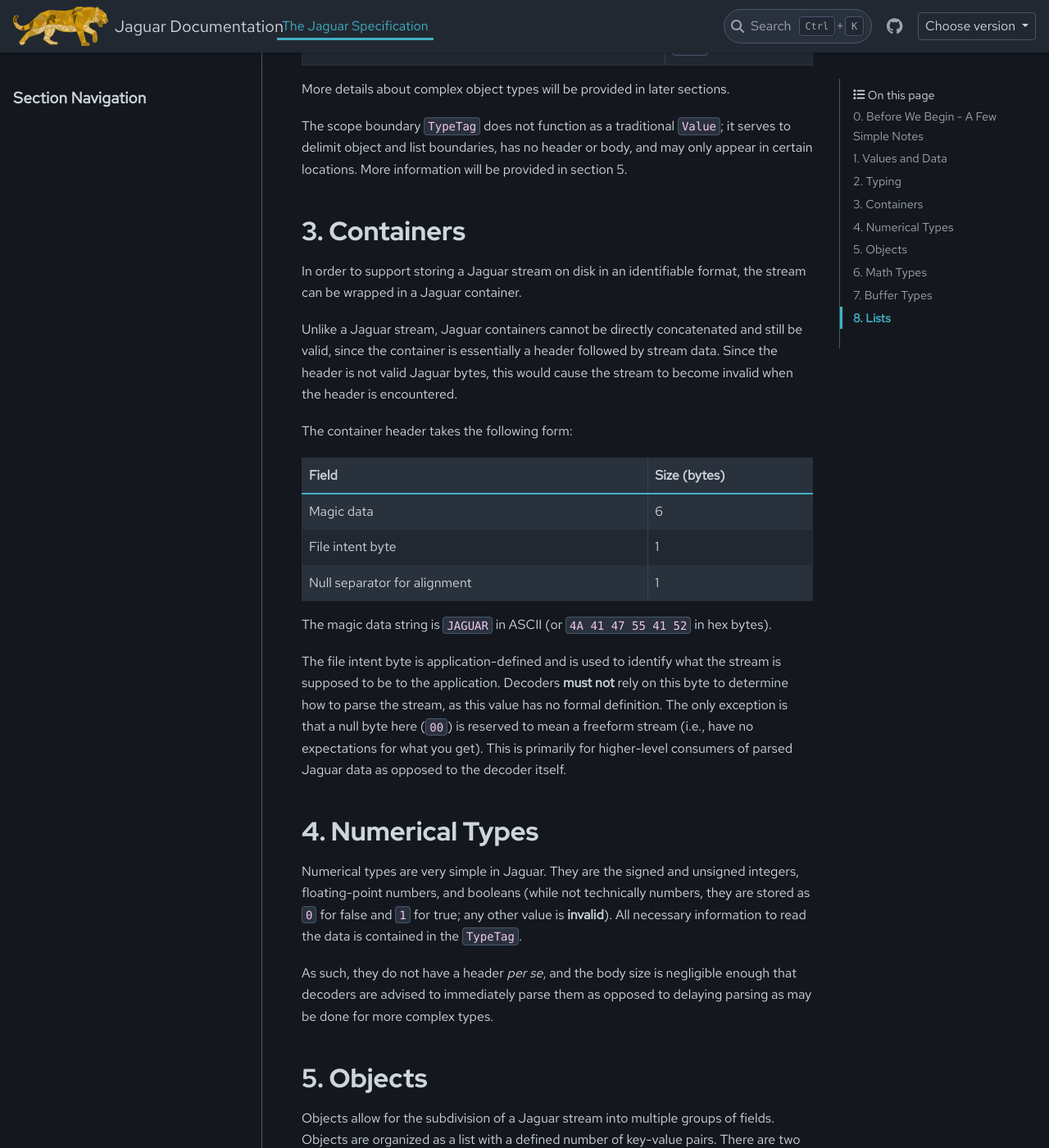
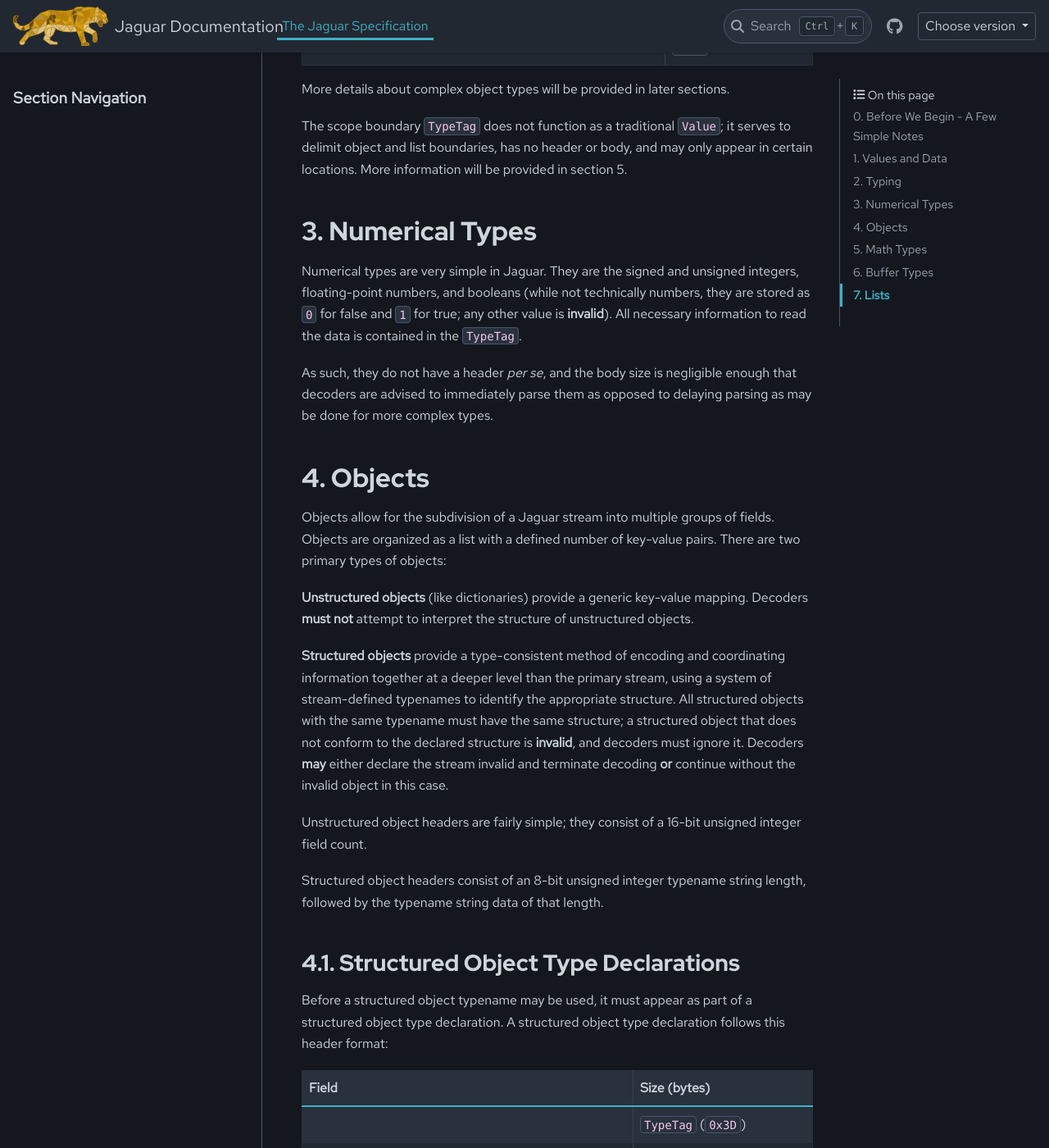
Before and after one commit to RobotLeopard86/Jaguar, a Sphinx documentation site: the page built from docs/spec.md, in a window 1280 px wide and 1400 px high, scrolled down 3481 px. Shown: the whole window at 82% size. Built offline with Sphinx 7.4.7 and the PyData theme 0.15.4, drawn with Linux system fonts in a browser that asks for light colours; some web fonts are replaced; pages that are not in the unit, such as notebooks, are missing from menus; some of the changed text lies outside the part shown.

Commit message:
What's a container? Shhhhhhhh...

```diff
--- a/docs/spec.md
+++ b/docs/spec.md
@@ -85,28 +85,12 @@ More details about complex object types will be provided in later sections.
 
 The scope boundary `TypeTag` does not function as a traditional `Value`; it serves to delimit object and list boundaries, has no header or body, and may only appear in certain locations. More information will be provided in section 5.
 
-## 3. Containers
-In order to support storing a Jaguar stream on disk in an identifiable format, the stream can be wrapped in a Jaguar container.
-
-Unlike a Jaguar stream, Jaguar containers cannot be directly concatenated and still be valid, since the container is essentially a header followed by stream data. Since the header is not valid Jaguar bytes, this would cause the stream to become invalid when the header is encountered.
-
-The container header takes the following form:
-| Field | Size (bytes) |
-| ----- | ---- |
-| Magic data | 6 |
-| File intent byte | 1 |
-| Null separator for alignment | 1 |
-
-The magic data string is `JAGUAR` in ASCII (or `4A 41 47 55 41 52` in hex bytes).
-
-The file intent byte is application-defined and is used to identify what the stream is supposed to be to the application. Decoders **must not** rely on this byte to determine how to parse the stream, as this value has no formal definition. The only exception is that a null byte here (`00`) is reserved to mean a freeform stream (i.e., have no expectations for what you get). This is primarily for higher-level consumers of parsed Jaguar data as opposed to the decoder itself.
-
-## 4. Numerical Types
+## 3. Numerical Types
 Numerical types are very simple in Jaguar. They are the signed and unsigned integers, floating-point numbers, and booleans (while not technically numbers, they are stored as `0` for false and `1` for true; any other value is **invalid**). All necessary information to read the data is contained in the `TypeTag`.
 
 As such, they do not have a header _per se_, and the body size is negligible enough that decoders are advised to immediately parse them as opposed to delaying parsing as may be done for more complex types.
 
-## 5. Objects
+## 4. Objects
 Objects allow for the subdivision of a Jaguar stream into multiple groups of fields. Objects are organized as a list with a defined number of key-value pairs. There are two primary types of objects:
 
 **Unstructured objects** (like dictionaries) provide a generic key-value mapping. Decoders **must not** attempt to interpret the structure of unstructured objects.
@@ -117,7 +101,7 @@ Unstructured object headers are fairly simple; they consist of a 16-bit unsigned
 
 Structured object headers consist of an 8-bit unsigned integer typename string length, followed by the typename string data of that length.
 
-### Structured Object Type Declarations
+### 4.1. Structured Object Type Declarations
 Before a structured object typename may be used, it must appear as part of a structured object type declaration. A structured object type declaration follows this header format:
 | Field | Size (bytes) |
 | ----- | ------------ |
@@ -132,7 +116,7 @@ The body of a declaration is very similar to an unstructured object, with the ex
 
 Structured object type declarations **may not** contain other type declarations and **may only** exist within the root scope.
 
-### Object Body Data
+### 4.2. Object Body Data
 
 If the typename string of a structured object references a typename that has not yet been declared, decoders **must** declare the stream invalid and terminate decoding, as there is no way to accurately know the bounds of the broken object scope (since it could contain subobjects, using the scope boundary system does not work here).
 
@@ -148,7 +132,7 @@ Objects **may** be nested up to a maximum depth of 64. If the maximum nesting de
 
 If an object does not contain the amount of fields specified (which may be detected using scope boundary `Value`s if they are found earlier than expected or not present where they are expected), decoders **may** either declare the stream invalid and terminate decoding **or**, if the boundary object was found early attempt recovery, **may** attempt to recover following the same procedure as the maximum nesting depth reached.
 
-## 6. Math Types
+## 5. Math Types
 Vector and matrix types are built into Jaguar. There are limitations on what data these math types may contain:
 
 * **ONLY** floating-point numbers and (un)signed integers are permitted.
@@ -183,14 +167,14 @@ Matrix headers follow the below format:
 | # of Columns (unsigned int) | 1 |
 | # of Rows (unsigned int) | 1 |
 
-## 7. Buffer Types
+## 6. Buffer Types
 Buffer-type `Value`s are fairly straightforward. Their header consists of an 32-bit integer size (capped at the 24-bit integer limit for strings, which is roughly 16 MiB), and the body is simply the data.
 
 Per the rules from section 0, all strings must be encoded in UTF-8. This does not apply to data within byte buffers, of course.
 
 Byte buffers are a blob of raw bytes embedded in the Jaguar stream. They can contain whatever binary data you like. Decoders **must not** attempt to parse the contents of byte buffers themselves; this is reserved for the consuming application.
 
-## 8. Lists
+## 7. Lists
 Lists are a fairly simple construct in Jaguar. The header for a list `Value` is as follows:
 | Field | Size (bytes) |
 | ----- | ------------ |
```
